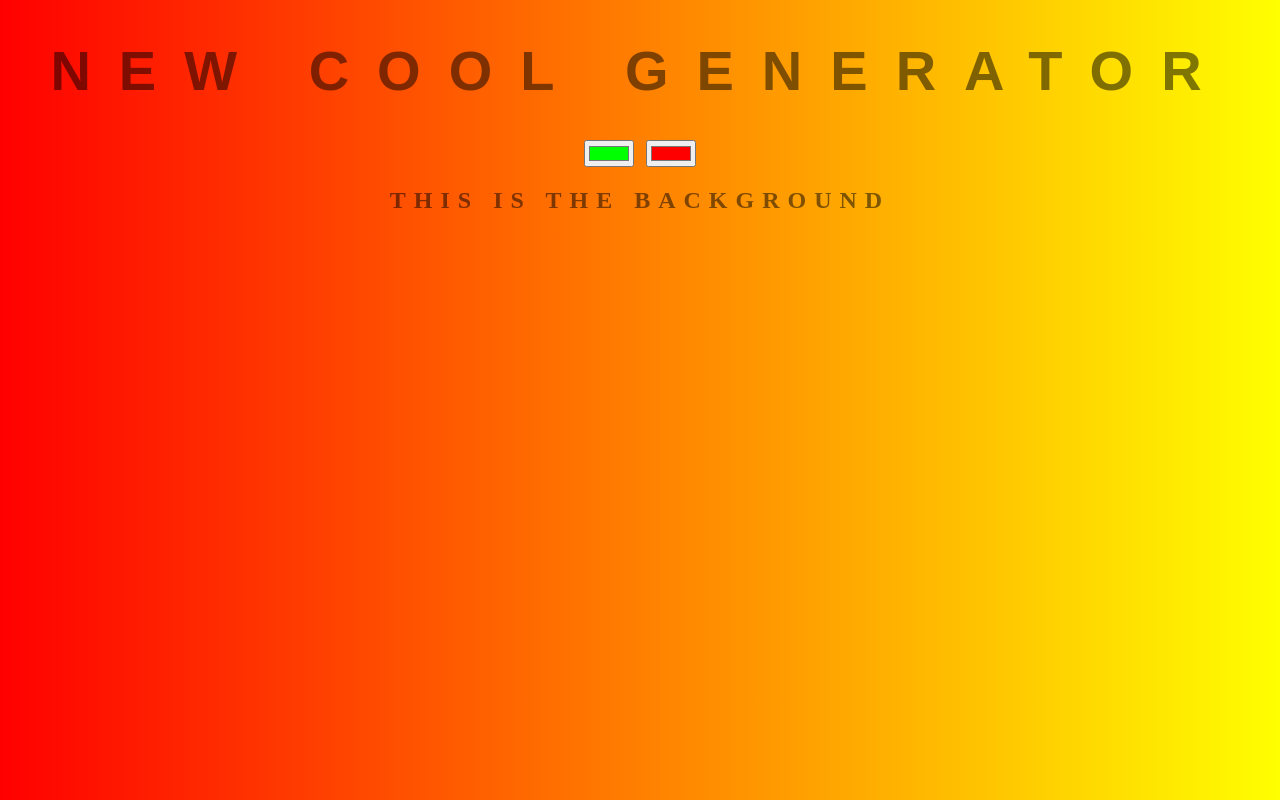
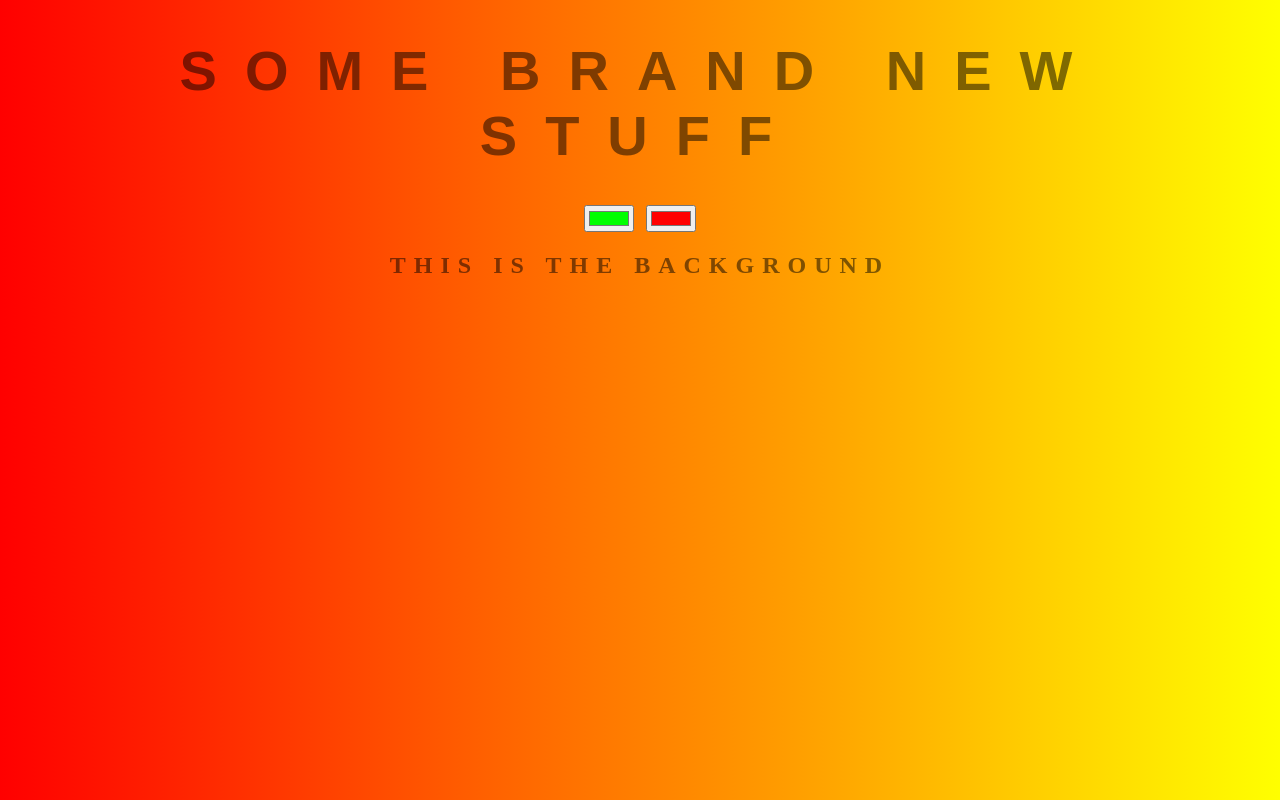
Before and after one commit to Robbiehype/background-generator, a plain HTML site: page index.html in a window 1280 px wide. Drawn offline with Linux system fonts and the light colour scheme.

Commit message:
some new label

```diff
--- a/index.html
+++ b/index.html
@@ -8,7 +8,7 @@
     <link rel="stylesheet" type="text/css" media="screen" href="style.css" />
 </head>
 <body id='gradient'>
-    <h1>New Cool generator</h1>
+    <h1>Some brand new stuff</h1>
     <input class='color1' type='color' name='color1' value ='#00ff00'>
     <input class='color2' type='color' name='color2' value ='#ff0000'>
     <h2>This is the background</h2>
```
